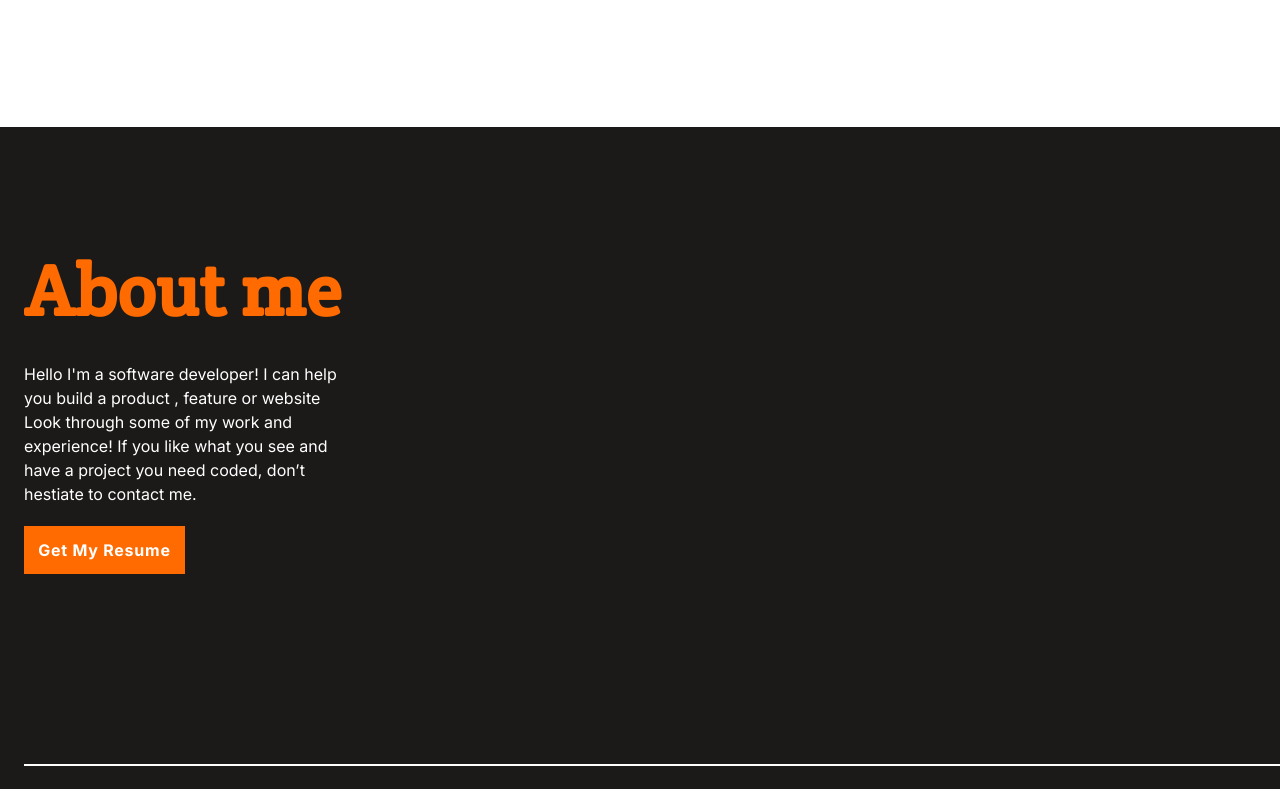
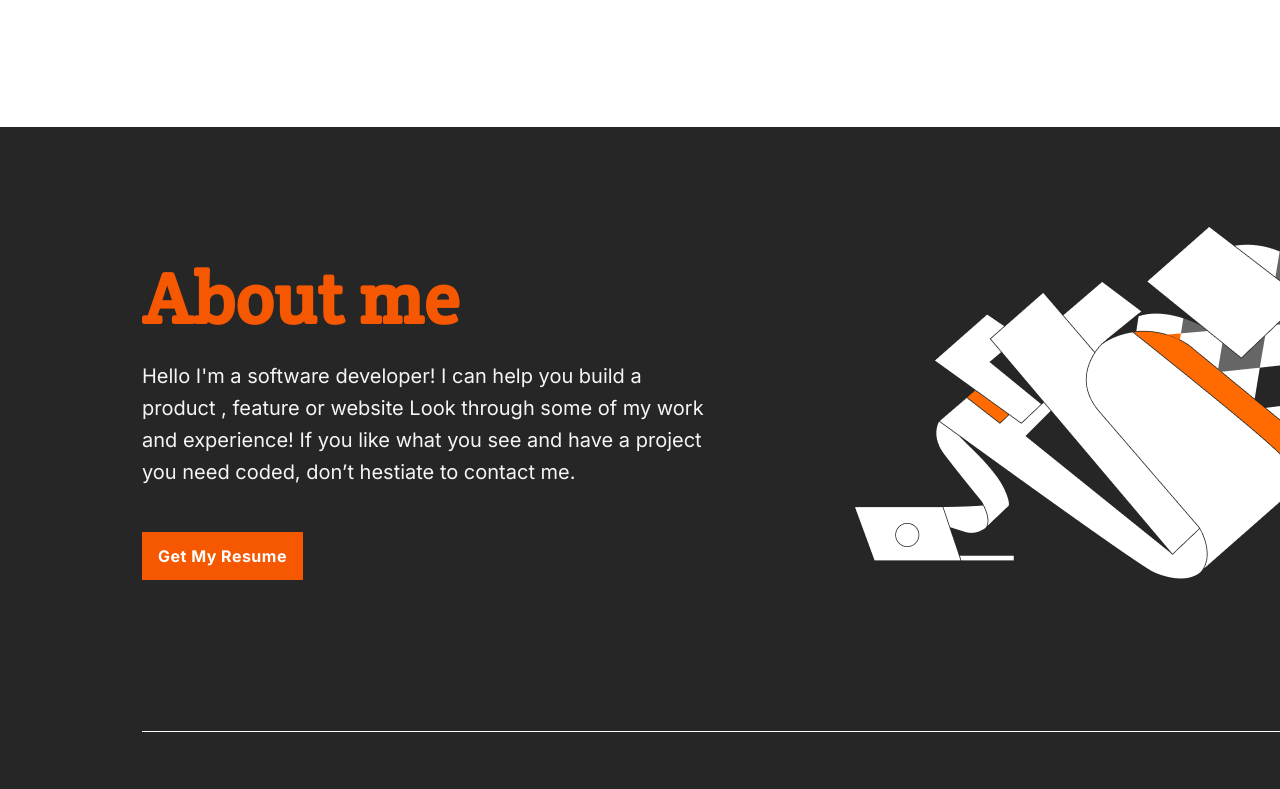
Before and after one commit to Camilovelag/my-portfolio, a plain HTML site: page index.html in a window 1280 px wide. Shown: the part 4391-5180 px from the top of the page. Drawn offline with Linux system fonts and the light colour scheme.

Commit message:
Set up about-me section display

```diff
--- a/style.css
+++ b/style.css
@@ -307,7 +307,7 @@ body {
 }
 
 .about-me {
-  border-bottom: 2px solid #fff;
+  border-bottom: 1px solid #fff;
   padding-bottom: 190px;
   margin-left: 24px;
   background-image: url("images/Frame.png");
@@ -637,7 +637,6 @@ body {
     font-weight: 400;
     margin: 24px 0 0;
   }
-  /* REEEECENT WORKS */
   .container-2 {
     width: 1204px;
     margin: 135px 118px 130px;
@@ -698,6 +697,62 @@ body {
     margin: 24px 0 0 24px;
   }
 
+/* working cards */
+
+/* end of working cards */
+
+
+/* about me */
+
+.container-3 {
+  width: 1440px;
+  height: 1195px;
+  background-color: #262626;
+  margin-top: 120px;
+  background-image: url("images/Frame_desktop.png");
+  background-repeat: no-repeat;
+  background-position: 854px 99px;
+}
+
+.about-me {
+  padding-bottom: 151px;
+  margin: 131px 142px 0;
+  background-image: none;
+}
+
+.about-me-title {
+  color: #f55800;
+  font-family: 'Crete Round', serif;
+  line-height: 82px;
+  margin: 0;
+  width: 566px;
+  height: 78px;
+}
+
+.about-me-description {
+  color: #f4f5f7;
+  font-family: 'Inter', serif;
+  font-size: 20px;
+  line-height: 32px;
+  width: 566px;
+  height: 148px;
+  margin: 24px 0 0;
+}
+
+.about-me-button {
+  letter-spacing: 0.03em;
+  margin: 24px 0 0;
+  background: #f55800;
+}
+
+
+
+/* footer */
+
+
+
+
+
 
 
 }
```
Also changed, not shown: images/Frame_desktop.png (added).
